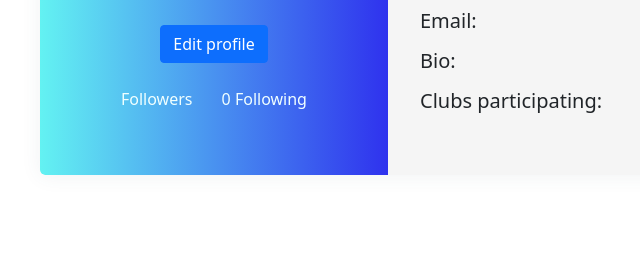
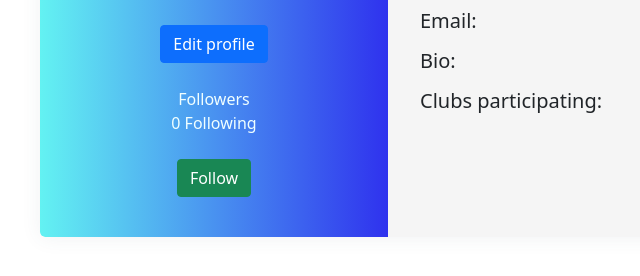
Before and after one commit to Nyall-Livett/SEG-major-project, a Django app: template clubs/templates/show_user.html in a window 1280 px wide. Shown: the part 162-438 px from the top of the page, without its empty margins (66-706 px from the left). Run offline with Django 4.2, Linux system fonts and the light colour scheme; the template is opened without the code that fills it, so the values that code supplies are empty; some libraries are stand-ins or nearby versions.

Commit message:
Add follow/unfollow button for each user
- Add get_context_data to pass following status to template in ShowUserView
- Add follow/unfollow button on follow_unfollow.html
- Change some break lines in show_user.html for spacing

```diff
--- a/clubs/templates/partials/follow_unfollow.html
+++ b/clubs/templates/partials/follow_unfollow.html
@@ -1,9 +1,16 @@
 <a href="" style="color: azure; text-decoration: none;">{{ user.followers_count }} Followers</a>
-&nbsp; &nbsp; &nbsp;
+<br>
 {% if user.followees_count %}
 <a href="" style="color: azure; text-decoration: none;">{{ user.followees_count }} Following</a>
 {% else %}
 <a href="" style="color: azure; text-decoration: none;">0 Following</a>
 {% endif %}
+<!-- <button class="btn btn-secondary">Follow</button> -->
+<!-- <p>{{ user.pk }}</p> -->
+<!-- <p>{{ request.user.pk }}</p> -->
 <br><br>
-<!-- <button class="btn btn-secondary">Follow</button> -->
+{% if following %}
+    <button class="btn btn-secondary">Unfollow</button>
+{% else %}
+    <button class="btn btn-success">Follow</button>
+{% endif %}
--- a/clubs/templates/show_user.html
+++ b/clubs/templates/show_user.html
@@ -20,14 +20,13 @@
                                               <button type="button" class="btn btn-primary">Edit profile</button>
                                           </a>
                                           <br><br>
-                                          {% include 'partials/follow_unfollow.html' %}
+                                          {% include 'partials/follow_unfollow.html' with following=following %}
                                       </div>
                                   </div>
 
                                   {% else %}
                                     <h3 class="f-w-600">{{user.first_name}} {{user.last_name}}</h3>
-                                    <br><br>
-                                    {% include 'partials/follow_unfollow.html' %}
+                                    {% include 'partials/follow_unfollow.html' with following=following %}
                                   {% endif %}
                               </div>
                           </div>
--- a/clubs/views/user_views.py
+++ b/clubs/views/user_views.py
@@ -30,3 +30,9 @@ class ShowUserView(LoginRequiredMixin, DetailView):
             return super().get(request, *args, **kwargs)
         except Http404:
             return redirect('user_list')
+
+    def get_context_data(self, *arg, **kwargs):
+        context = super().get_context_data(*arg, **kwargs)
+        user = self.get_object()
+        context['following'] = self.request.user.is_following(user)
+        return context
```
